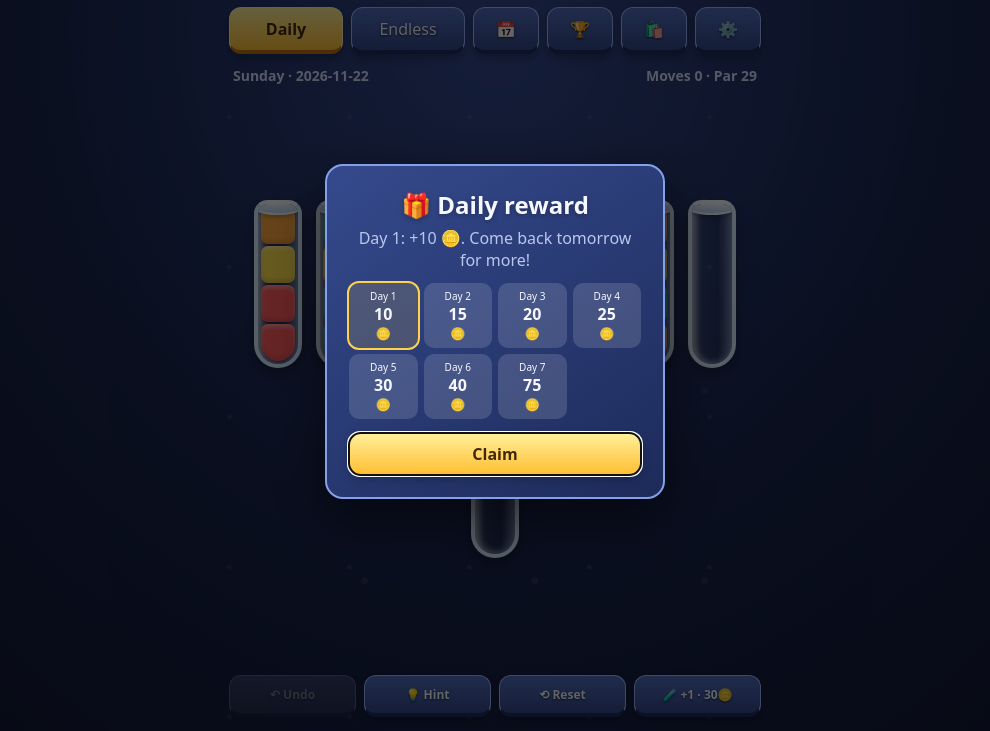
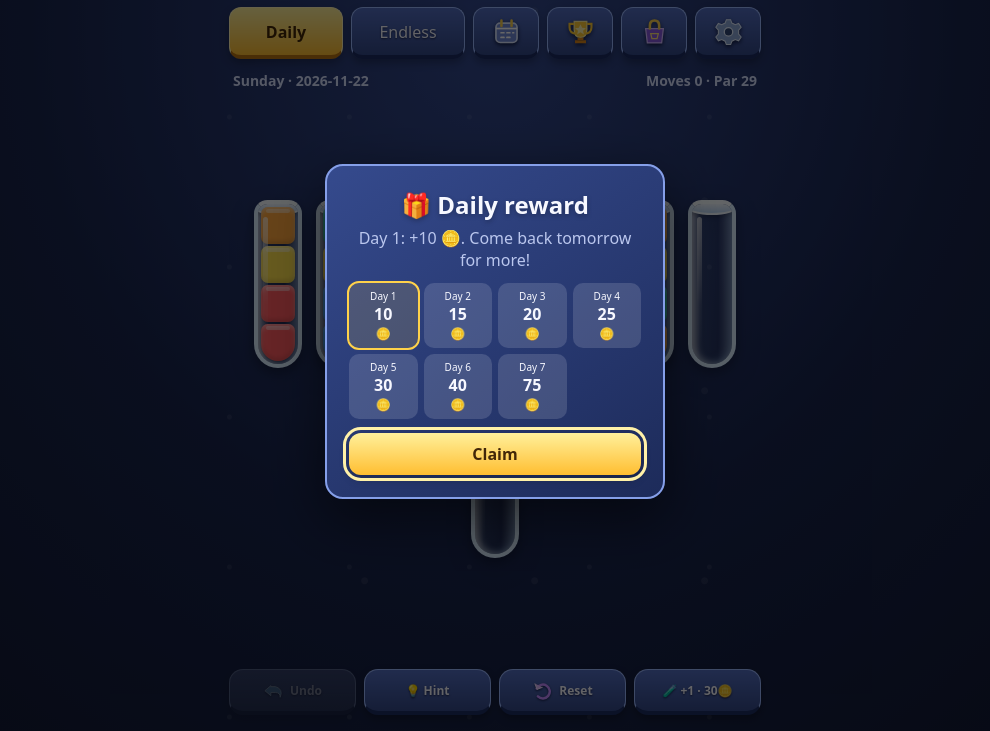
Before and after one commit to siddik-web/color-quest-pwa, a website: page index.html in a window 1280 px wide. Shown: the part 69-800 px from the top of the page, without its empty margins (145-1135 px from the left). Drawn offline with Linux system fonts and the light colour scheme.

Commit message:
Integrate custom vector controls and chameleon mascot

```diff
--- a/index.html
+++ b/index.html
@@ -101,29 +101,53 @@ dialog{background:linear-gradient(145deg,#354a8d,#1d2b5a);border:2px solid #859f
 dialog h2{font-weight:900;text-shadow:0 2px 5px #0004}
 @media(max-width:380px){nav{gap:5px}nav button{font-size:11px;padding:9px 1px}footer{gap:5px}footer button{font-size:11px}}
 </style>
+<style>
+
+/* Final polish: custom vector controls, mobile safe-area and tactile feedback */
+.brand-mascot{width:34px;height:30px;object-fit:contain;vertical-align:middle;margin-right:5px;filter:drop-shadow(0 2px 3px #101a42)}
+.nav-icon{display:block;width:27px;height:27px;margin:0 auto;filter:drop-shadow(0 2px 2px #101a42)}
+.action-icon{width:20px;height:20px;object-fit:contain;vertical-align:middle;margin-right:5px;filter:drop-shadow(0 1px 1px #14204a)}
+nav button[aria-label]{display:flex;align-items:center;justify-content:center;min-height:48px}
+footer{flex-shrink:0;align-items:stretch;padding:10px 0 max(16px,env(safe-area-inset-bottom))}
+footer button{display:flex;align-items:center;justify-content:center;gap:2px;min-height:46px;border-radius:14px}
+#board{min-height:190px;min-width:0}
+.bottle{isolation:isolate}
+.bottle:after{content:"";position:absolute;z-index:2;left:5px;top:13px;bottom:12px;width:5px;border-radius:99px;background:linear-gradient(180deg,#fff9,#fff1 65%,transparent);pointer-events:none}
+.bottle.sel{outline:2px solid #ffe477;outline-offset:3px;filter:drop-shadow(0 8px 10px #ffdc6955)}
+.seg{position:relative;overflow:hidden}
+.seg:after{content:"";position:absolute;left:5px;right:5px;top:2px;height:4px;border-radius:99px;background:#fff6}
+.stream{width:7px;filter:drop-shadow(0 0 4px currentColor);border:1px solid #ffffff55}
+#win[open]{animation:popIn .22s cubic-bezier(.2,.8,.2,1)}
+@keyframes popIn{from{opacity:0;transform:translateY(12px) scale(.94)}to{opacity:1;transform:translateY(0) scale(1)}}
+button:focus-visible,.bottle:focus-visible{outline:3px solid #fff1a8;outline-offset:3px}
+@media(max-height:700px){#board{min-height:150px;gap:14px 10px}.bottle{max-height:min(var(--bh),27vh)}header{padding-top:7px}nav{margin:4px 0 7px}footer{padding-top:6px}}
+@media(max-width:380px){.brand-mascot{width:29px;height:26px}.action-icon{width:17px;height:17px;margin-right:2px}footer button{font-size:11px}.nav-icon{width:24px;height:24px}}
+@media(prefers-reduced-motion:reduce){#win[open]{animation:none}button:active{transform:none}}
+
+</style>
 </head>
 <body>
 <div id="app">
   <header>
-    <h1>🎨 Color Quest</h1>
+    <h1><img class="brand-mascot" src="assets/2d/mascot/chameleon.svg" alt="">Color Quest</h1>
     <div class="chips"><span class="chip">🔥 <b id="streak">0</b></span><span class="chip">⭐ <b id="stars">0</b></span><span class="chip">🪙 <b id="coins">0</b></span></div>
   </header>
   <div id="lvrow"><span id="plv"></span><div class="bar"><i id="xpfill"></i></div><span id="xptxt"></span></div>
   <nav>
     <button id="mDaily" class="on">Daily</button>
     <button id="mEndless">Endless</button>
-    <button id="mCal" aria-label="Calendar">📅</button>
-    <button id="mAch" aria-label="Trophies">🏆</button>
-    <button id="mShop" aria-label="Shop">🛍️</button>
-    <button id="mSet" aria-label="Settings">⚙️</button>
+    <button id="mCal" aria-label="Calendar"><img class="nav-icon" src="assets/2d/icons/calendar.svg" alt=""></button>
+    <button id="mAch" aria-label="Trophies"><img class="nav-icon" src="assets/2d/icons/trophy.svg" alt=""></button>
+    <button id="mShop" aria-label="Shop"><img class="nav-icon" src="assets/2d/icons/shop.svg" alt=""></button>
+    <button id="mSet" aria-label="Settings"><img class="nav-icon" src="assets/2d/icons/settings.svg" alt=""></button>
   </nav>
   <div id="info"><span id="title"></span><span id="moves"></span></div>
   <div id="board"></div>
   <footer>
-    <button id="undo">↶ Undo</button>
-    <button id="hint">💡 Hint</button>
-    <button id="restart">⟲ Reset</button>
-    <button id="bottle">🧪 +1 · 30🪙</button>
+    <button id="undo"><img class="action-icon" src="assets/2d/icons/undo.svg" alt="">Undo</button>
+    <button id="hint"><img class="action-icon" src="assets/2d/icons/hint.svg" alt="">Hint</button>
+    <button id="restart"><img class="action-icon" src="assets/2d/icons/reset.svg" alt="">Reset</button>
+    <button id="bottle"><img class="action-icon" src="assets/2d/icons/extra-bottle.svg" alt="">+1 · 30🪙</button>
   </footer>
 </div>
 
```
